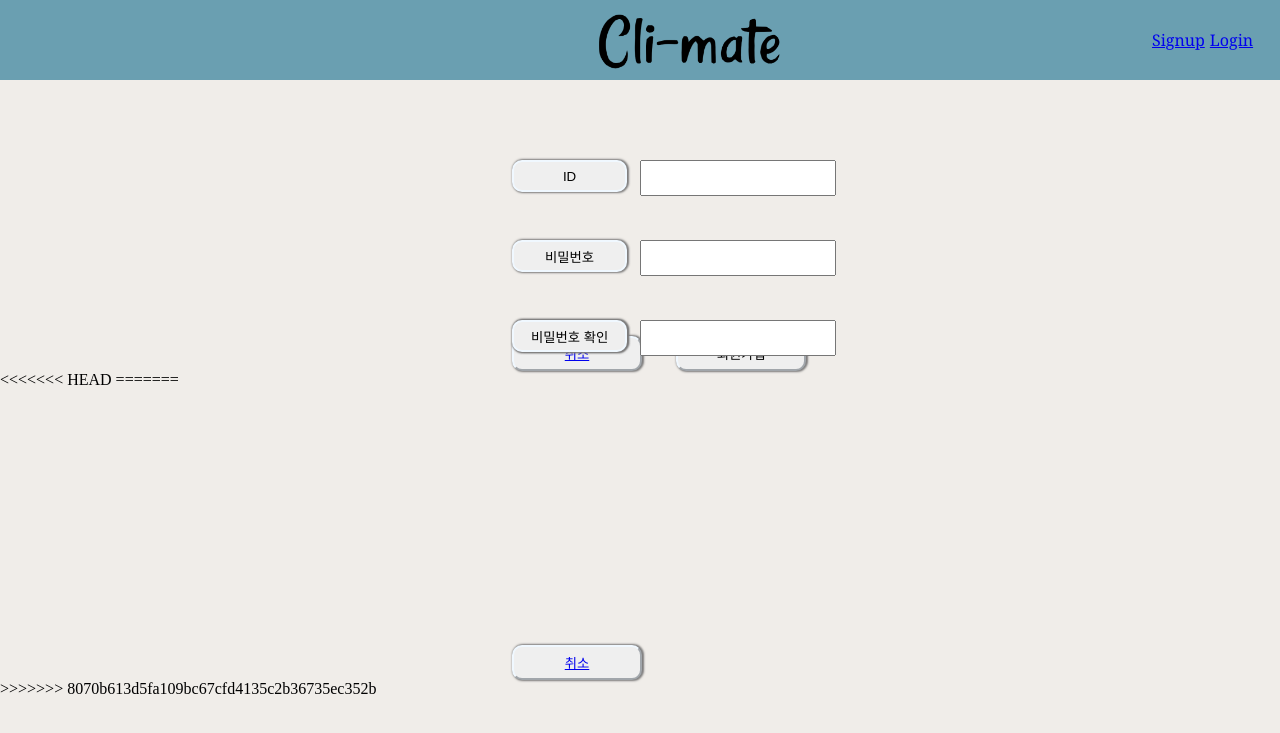
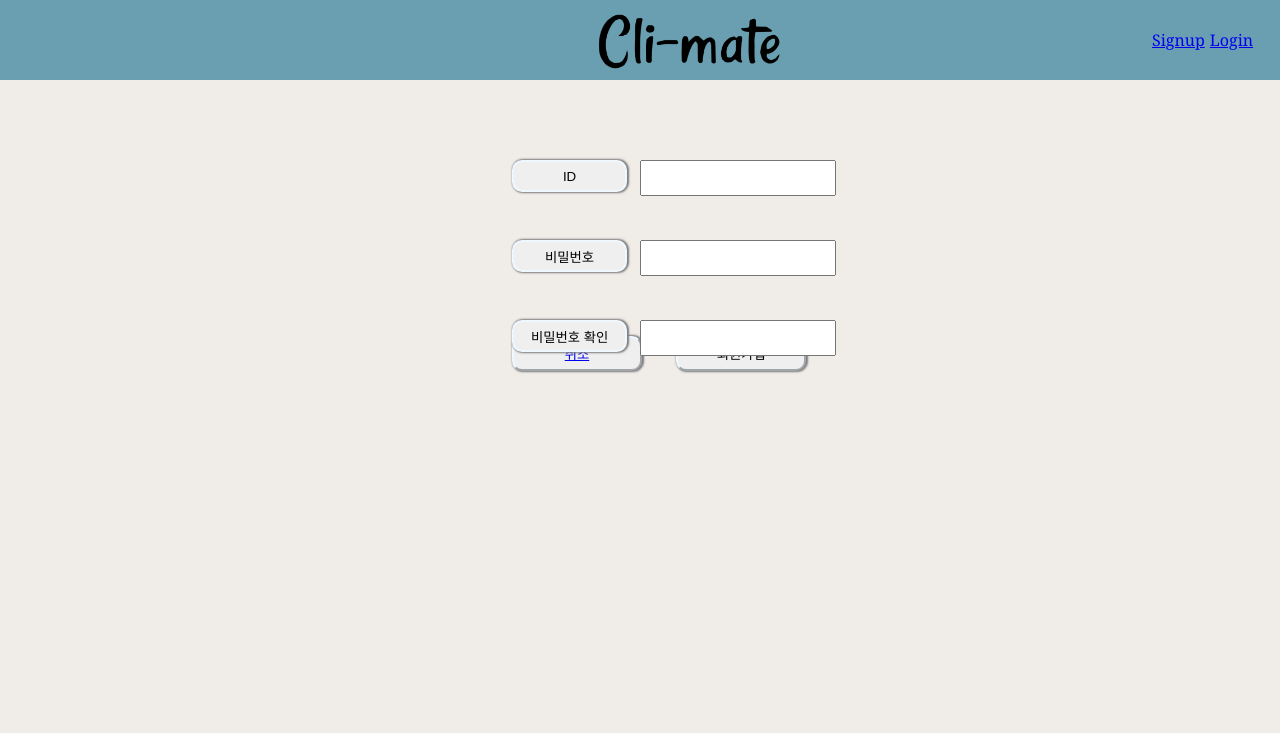
Before and after one commit to sssson/ss, a Django app: page /accounts/signup/ in a window 1280 px wide. Shown: the top 733 px of the page. Run offline with Django 3.2, Linux system fonts and the light colour scheme; some libraries are stand-ins or nearby versions.

Commit message:
꾸역꾸역병합

```diff
--- a/templates/blog/signup.html
+++ b/templates/blog/signup.html
@@ -25,18 +25,6 @@
         <button type="submit" class="btn2" value="회원가입">회원가입</button>
       </div>
     </div>
-<<<<<<< HEAD
   </form>
-=======
-    <div class="Password2">
-      <button type="button" class="password2">비밀번호 확인</button>
-      <input type="password" class="input-password2">
-    </div>
-    <div class="enter">
-     <button type="button" class="btn2"><a href="{% url 'login' %}">취소</a></button>
-
-    </div>
-  </div>
->>>>>>> 8070b613d5fa109bc67cfd4135c2b36735ec352b
 </body>
 {%endblock%}
```
